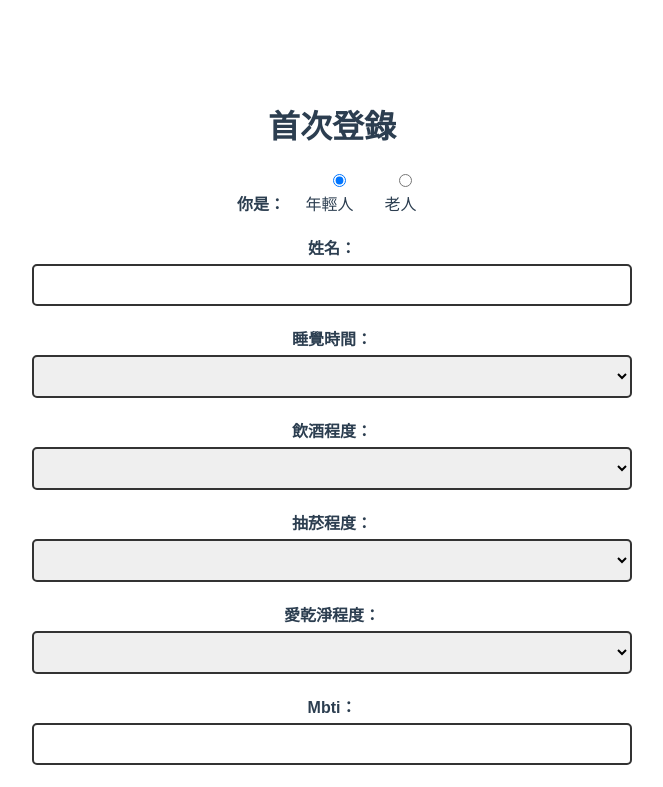
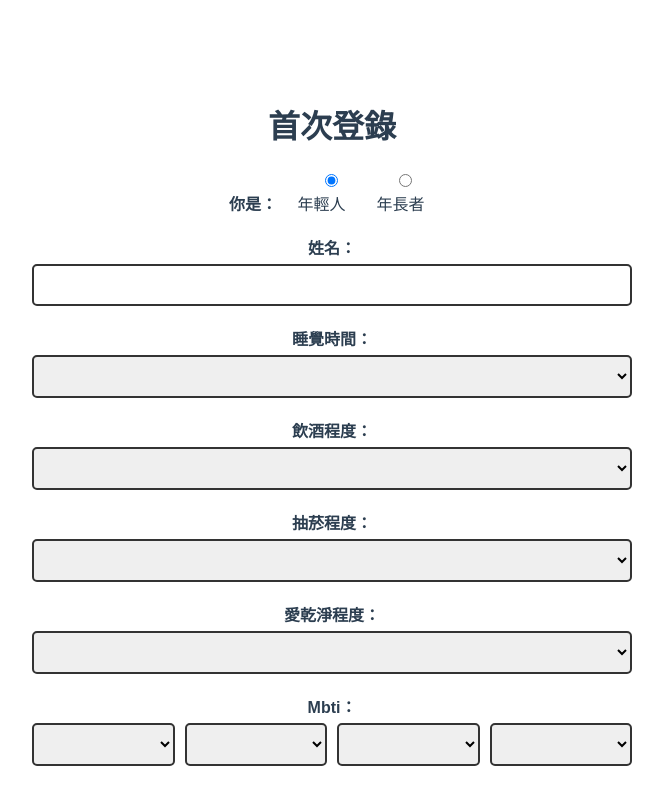
Before and after one commit to Fang-4-Group/Graduation-Project, a Vue app in the folder frontend/: page / in a window 1280 px wide. Shown: the top 787 px of the page, without its empty margins (308-971 px from the left). Built offline with nearby package versions, Linux system fonts and the light colour scheme.

Commit message:
[GP-116]modify hints&MBTI block to selection

```diff
--- a/frontend/src/components/FirstPage.vue
+++ b/frontend/src/components/FirstPage.vue
@@ -11,7 +11,7 @@
         </div>
         <div style="display: inline-block;">
           <input type="radio" id="old" :value="1" v-model="user_data.Role">
-          <label for="old">老人</label>
+          <label for="old">年長者</label>
         </div>
       </div>
 
@@ -26,7 +26,7 @@
           <select id="sleepTime" v-model.number="user_data.Sleep_Time" required>
             <option value="1">晚上7:00~9:00</option>
             <option value="2">晚上9:00~11:00</option>
-            <option value="3">晚上11:00~隔天1:00</option>
+            <option value="3">晚上11:00~凌晨1:00</option>
             <option value="4">凌晨1:00~3:00</option>
             <option value="5">凌晨3:00以後</option>
           </select>
@@ -39,7 +39,6 @@
             <option value="2">偶爾小酌</option>
             <option value="3">經常飲酒</option>
             <option value="4">每天飲酒</option>
-            <option value="5">酗酒</option>
           </select>
         </div>
         <div class="form-group">
@@ -50,7 +49,6 @@
             <option value="2">偶爾抽菸</option>
             <option value="3">經常抽菸</option>
             <option value="4">每天抽菸</option>
-            <option value="5">重度菸癮</option>
           </select>
         </div>
         <div class="form-group">
@@ -65,7 +63,25 @@
         </div>
         <div class="form-group">
           <label for="mbti" style="font-weight: bold;">Mbti：</label>
-          <input type="text" id="mbti" v-model="user_data.Mbti" required>
+          <div class="address-group">
+            <select id="EI" v-model="All_MBTI.EI" required>
+              <option value="E">E(外向)</option>
+              <option value="I">I(內向)</option>
+            </select>
+            <select id="SN" v-model="All_MBTI.SN" required>
+              <option value="S">S(實際)</option>
+              <option value="N">N(直覺)</option>
+            </select>
+            <select id="FT" v-model="All_MBTI.FT" required>
+              <option value="F">F(感覺)</option>
+              <option value="T">T(思考)</option>
+            </select>
+            <select id="PJ" v-model="All_MBTI.PJ" required>
+              <option value="P">P(感知)</option>
+              <option value="J">J(判斷)</option>
+            </select>
+          </div>
+          <!--<input type="text" id="mbti" v-model="user_data.Mbti" required>-->
         </div>
 
         <!-- Interests -->
@@ -167,6 +183,13 @@
 import { ref } from 'vue';
 import axios from 'axios';
 
+const All_MBTI = ref({
+  EI:'',
+  SN:'',
+  FT:'',
+  PJ:''
+})
+
 const user_data = ref({
   Name: '',
   Role: 0,
@@ -245,6 +268,8 @@ const router = useRouter();
 async function submitForm() {
 
   try {
+    user_data.value.Mbti = All_MBTI.value.EI + All_MBTI.value.SN + All_MBTI.value.FT + All_MBTI.value.PJ;
+
     const userResponse = await axios.post('http://localhost:7877/post_user_basic_info', user_data.value);
     console.log(userResponse.data);
     const People_ID = userResponse.data.People_ID;
--- a/frontend/src/components/HomeOld.vue
+++ b/frontend/src/components/HomeOld.vue
@@ -143,7 +143,7 @@
       }else if(s == 2){
         sleepTime.value = "晚上9:00~11:00";
       }else if(s == 3){
-        sleepTime.value = "晚上11:00~隔天1:00";
+        sleepTime.value = "晚上11:00~凌晨1:00";
       }else if(s == 4){
         sleepTime.value ="凌晨1:00~3:00";
       }else if(s == 5){
@@ -162,8 +162,6 @@
         drink.value = "經常飲酒";
       }else if(d == 4){
         drink.value ="每天飲酒";
-      }else if(d == 5){
-        drink.value = "酗酒";
       }
 
 
@@ -179,8 +177,6 @@
         smoke.value = "經常抽菸";
       }else if(sm == 4){
         smoke.value ="每天抽菸";
-      }else if(sm == 5){
-        smoke.value = "重度菸癮";
       }
 
       const clean_habit_Response = await axios.get(`${BASE_URL}/get_clean_habit/${People_ID}`);
--- a/frontend/src/components/HomeYoung.vue
+++ b/frontend/src/components/HomeYoung.vue
@@ -104,7 +104,7 @@ onMounted(async () => {
     }else if(s == 2){
       sleepTime.value = "晚上9:00~11:00";
     }else if(s == 3){
-      sleepTime.value = "晚上11:00~隔天1:00";
+      sleepTime.value = "晚上11:00~凌晨1:00";
     }else if(s == 4){
       sleepTime.value ="凌晨1:00~3:00";
     }else if(s == 5){
@@ -123,8 +123,6 @@ onMounted(async () => {
         drink.value = "經常飲酒";
       }else if(d == 4){
         drink.value ="每天飲酒";
-      }else if(d == 5){
-        drink.value = "酗酒";
       }
 
     const smoke_Response = await axios.get(`${BASE_URL}/get_smoke/${People_ID}`);
@@ -139,8 +137,6 @@ onMounted(async () => {
       smoke.value = "經常抽菸";
     }else if(sm == 4){
       smoke.value ="每天抽菸";
-    }else if(sm == 5){
-      smoke.value = "重度菸癮";
     }
 
 
```
